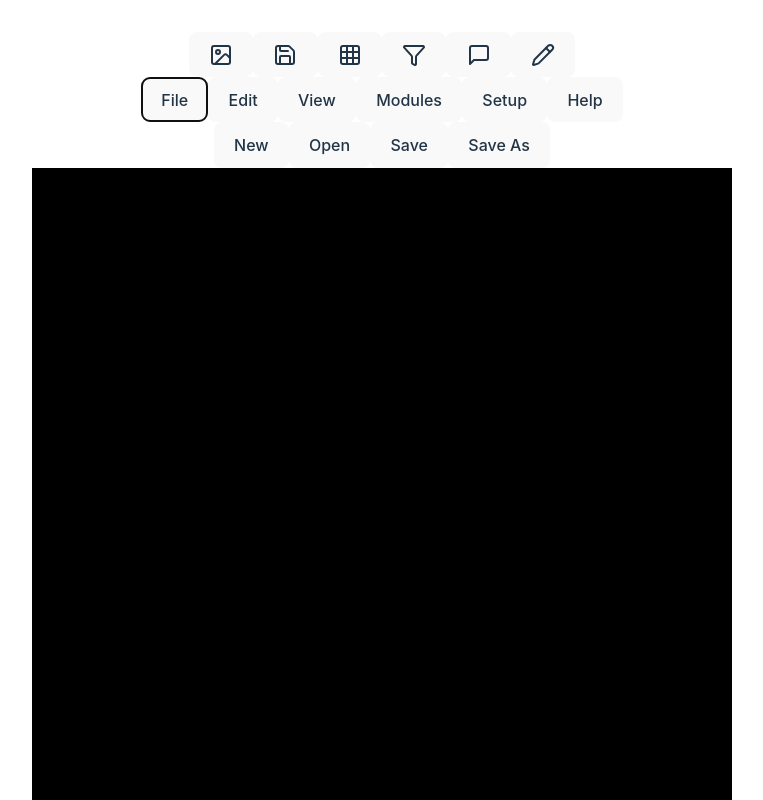
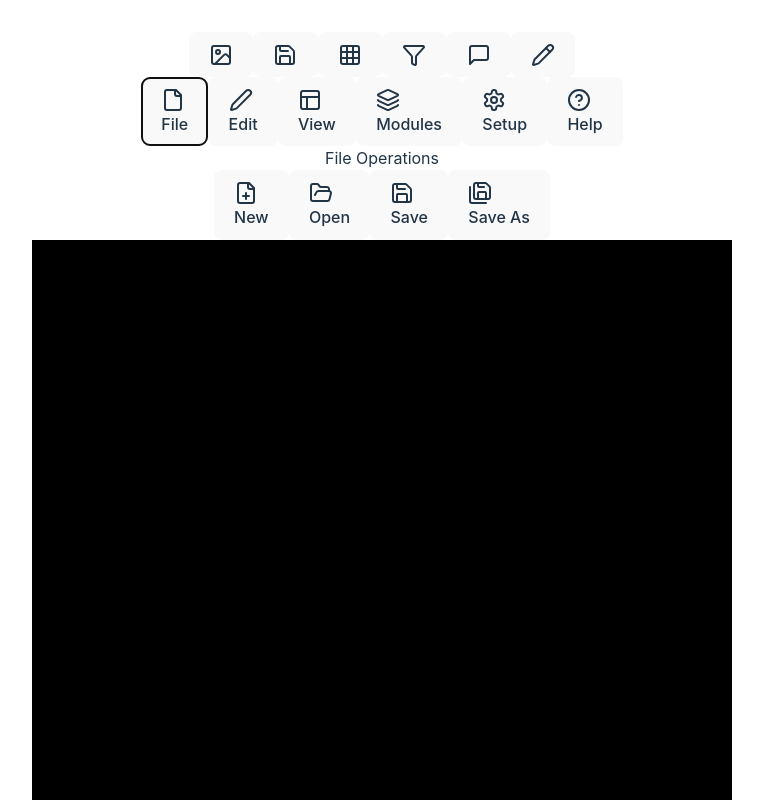
Before and after one commit to YulkonFU/React-Tailwind, a React (Vite) app: page / in a window 1280 px wide. Both pictures are taken after a click on the button "File". Shown: the top 800 px of the page, without its empty margins (258-1021 px from the left). Built offline with nearby package versions, Linux system fonts and the light colour scheme.

Commit message:
Word style menu draft complete

```diff
--- a/src/components/menu/FileMenu.jsx
+++ b/src/components/menu/FileMenu.jsx
@@ -1,11 +1,29 @@
+import { FilePlus, FolderOpen, Save, SaveAll } from 'lucide-react';
 
 const FileMenu = () => {
   return (
-    <div className="absolute bg-white shadow-lg rounded p-2 mt-20 z-50">
-      <button className="block px-4 py-2 text-sm hover:bg-gray-100">New</button>
-      <button className="block px-4 py-2 text-sm hover:bg-gray-100">Open</button>
-      <button className="block px-4 py-2 text-sm hover:bg-gray-100">Save</button>
-      <button className="block px-4 py-2 text-sm hover:bg-gray-100">Save As</button>
+    <div className="flex gap-8">
+      <div className="space-y-4">
+        <h3 className="text-sm font-semibold text-gray-600">File Operations</h3>
+        <div className="flex gap-4">
+          <button className="flex flex-col items-center gap-1 p-2 rounded hover:bg-gray-100">
+            <FilePlus className="w-5 h-5" />
+            <span className="text-xs">New</span>
+          </button>
+          <button className="flex flex-col items-center gap-1 p-2 rounded hover:bg-gray-100">
+            <FolderOpen className="w-5 h-5" />
+            <span className="text-xs">Open</span>
+          </button>
+          <button className="flex flex-col items-center gap-1 p-2 rounded hover:bg-gray-100">
+            <Save className="w-5 h-5" />
+            <span className="text-xs">Save</span>
+          </button>
+          <button className="flex flex-col items-center gap-1 p-2 rounded hover:bg-gray-100">
+            <SaveAll className="w-5 h-5" />
+            <span className="text-xs">Save As</span>
+          </button>
+        </div>
+      </div>
     </div>
   );
 };
--- a/src/components/menu/HelpMenu.jsx
+++ b/src/components/menu/HelpMenu.jsx
@@ -1,10 +1,25 @@
+import { BookOpen, HeadphonesIcon, Info } from 'lucide-react';
 
 const HelpMenu = () => {
   return (
-    <div className="absolute bg-white shadow-lg rounded p-2 mt-20 z-50">
-      <button className="block px-4 py-2 text-sm hover:bg-gray-100">Documentation</button>
-      <button className="block px-4 py-2 text-sm hover:bg-gray-100">Support</button>
-      <button className="block px-4 py-2 text-sm hover:bg-gray-100">About</button>
+    <div className="flex gap-8">
+      <div className="space-y-4">
+        <h3 className="text-sm font-semibold text-gray-600">Help</h3>
+        <div className="flex gap-4">
+          <button className="flex flex-col items-center gap-1 p-2 rounded hover:bg-gray-100">
+            <BookOpen className="w-5 h-5" />
+            <span className="text-xs">Documentation</span>
+          </button>
+          <button className="flex flex-col items-center gap-1 p-2 rounded hover:bg-gray-100">
+            <HeadphonesIcon className="w-5 h-5" />
+            <span className="text-xs">Support</span>
+          </button>
+          <button className="flex flex-col items-center gap-1 p-2 rounded hover:bg-gray-100">
+            <Info className="w-5 h-5" />
+            <span className="text-xs">About</span>
+          </button>
+        </div>
+      </div>
     </div>
   );
 };
--- /dev/null
+++ b/src/components/menu/MenuIcons.jsx
@@ -0,0 +1,17 @@
+import {
+  File,
+  Edit2,
+  Layout,
+  Layers,
+  Settings,
+  HelpCircle
+} from 'lucide-react';
+
+export const MenuIcons = {
+  file: { icon: File, title: "File" },
+  edit: { icon: Edit2, title: "Edit" },
+  view: { icon: Layout, title: "View" },
+  modules: { icon: Layers, title: "Modules" },
+  setup: { icon: Settings, title: "Setup" },
+  help: { icon: HelpCircle, title: "Help" }
+};
--- a/src/components/menu/ModulesMenu.jsx
+++ b/src/components/menu/ModulesMenu.jsx
@@ -1,11 +1,29 @@
+import { Grid, Map, Box, Filter } from 'lucide-react';
 
 const ModulesMenu = () => {
   return (
-    <div className="absolute bg-white shadow-lg rounded p-2 mt-20 z-50">
-      <button className="block px-4 py-2 text-sm hover:bg-gray-100">Measurement Modules</button>
-      <button className="block px-4 py-2 text-sm hover:bg-gray-100">Show Sample Map</button>
-      <button className="block px-4 py-2 text-sm hover:bg-gray-100">Show Pseudo 3D</button>
-      <button className="block px-4 py-2 text-sm hover:bg-gray-100">Show Image Filters</button>
+    <div className="flex gap-8">
+      <div className="space-y-4">
+        <h3 className="text-sm font-semibold text-gray-600">Available Modules</h3>
+        <div className="flex gap-4">
+          <button className="flex flex-col items-center gap-1 p-2 rounded hover:bg-gray-100">
+            <Grid className="w-5 h-5" />
+            <span className="text-xs">Measurement</span>
+          </button>
+          <button className="flex flex-col items-center gap-1 p-2 rounded hover:bg-gray-100">
+            <Map className="w-5 h-5" />
+            <span className="text-xs">Sample Map</span>
+          </button>
+          <button className="flex flex-col items-center gap-1 p-2 rounded hover:bg-gray-100">
+            <Box className="w-5 h-5" />
+            <span className="text-xs">Pseudo 3D</span>
+          </button>
+          <button className="flex flex-col items-center gap-1 p-2 rounded hover:bg-gray-100">
+            <Filter className="w-5 h-5" />
+            <span className="text-xs">Image Filters</span>
+          </button>
+        </div>
+      </div>
     </div>
   );
 };
--- a/src/components/menu/SetupMenu.jsx
+++ b/src/components/menu/SetupMenu.jsx
@@ -1,11 +1,29 @@
+import { Settings2, Database, Users, Save } from 'lucide-react';
 
 const SetupMenu = () => {
   return (
-    <div className="absolute bg-white shadow-lg rounded p-2 mt-20 z-50">
-      <button className="block px-4 py-2 text-sm hover:bg-gray-100">Preferences</button>
-      <button className="block px-4 py-2 text-sm hover:bg-gray-100">System Settings</button>
-      <button className="block px-4 py-2 text-sm hover:bg-gray-100">User Management</button>
-      <button className="block px-4 py-2 text-sm hover:bg-gray-100">Backup & Restore</button>
+    <div className="flex gap-8">
+      <div className="space-y-4">
+        <h3 className="text-sm font-semibold text-gray-600">System Setup</h3>
+        <div className="flex gap-4">
+          <button className="flex flex-col items-center gap-1 p-2 rounded hover:bg-gray-100">
+            <Settings2 className="w-5 h-5" />
+            <span className="text-xs">Preferences</span>
+          </button>
+          <button className="flex flex-col items-center gap-1 p-2 rounded hover:bg-gray-100">
+            <Database className="w-5 h-5" />
+            <span className="text-xs">System Settings</span>
+          </button>
+          <button className="flex flex-col items-center gap-1 p-2 rounded hover:bg-gray-100">
+            <Users className="w-5 h-5" />
+            <span className="text-xs">User Management</span>
+          </button>
+          <button className="flex flex-col items-center gap-1 p-2 rounded hover:bg-gray-100">
+            <Save className="w-5 h-5" />
+            <span className="text-xs">Backup & Restore</span>
+          </button>
+        </div>
+      </div>
     </div>
   );
 };
--- a/src/components/menu/ViewMenu.jsx
+++ b/src/components/menu/ViewMenu.jsx
@@ -1,11 +1,29 @@
+import { Maximize2, Grid, Monitor, RotateCcw } from 'lucide-react';
 
 const ViewMenu = () => {
   return (
-    <div className="absolute bg-white shadow-lg rounded p-2 mt-20 z-50">
-      <button className="block px-4 py-2 text-sm hover:bg-gray-100">Single View</button>
-      <button className="block px-4 py-2 text-sm hover:bg-gray-100">Quad View</button>
-      <button className="block px-4 py-2 text-sm hover:bg-gray-100">Fullscreen</button>
-      <button className="block px-4 py-2 text-sm hover:bg-gray-100">Restore</button>
+    <div className="flex gap-8">
+      <div className="space-y-4">
+        <h3 className="text-sm font-semibold text-gray-600">View Mode</h3>
+        <div className="flex gap-4">
+          <button className="flex flex-col items-center gap-1 p-2 rounded hover:bg-gray-100">
+            <Monitor className="w-5 h-5" />
+            <span className="text-xs">Single View</span>
+          </button>
+          <button className="flex flex-col items-center gap-1 p-2 rounded hover:bg-gray-100">
+            <Grid className="w-5 h-5" />
+            <span className="text-xs">Quad View</span>
+          </button>
+          <button className="flex flex-col items-center gap-1 p-2 rounded hover:bg-gray-100">
+            <Maximize2 className="w-5 h-5" />
+            <span className="text-xs">Fullscreen</span>
+          </button>
+          <button className="flex flex-col items-center gap-1 p-2 rounded hover:bg-gray-100">
+            <RotateCcw className="w-5 h-5" />
+            <span className="text-xs">Restore</span>
+          </button>
+        </div>
+      </div>
     </div>
   );
 };
--- a/src/layout/XactLayout.jsx
+++ b/src/layout/XactLayout.jsx
@@ -19,6 +19,7 @@ import XrayControl from "../components/XrayControl";
 import ManipulatorControl from "../components/ManipulatorControl";
 import DetectorControl from "../components/DetectorControl";
 import DrawingToolbar from "../components/DrawingToolbar";
+import { MenuIcons } from "../components/menu/MenuIcons";
 
 const XactLayout = () => {
   const [activeMenu, setActiveMenu] = useState(null);
@@ -218,54 +219,46 @@ const XactLayout = () => {
         )}
 
         {/* Top Menu Bar */}
+        <div className="bg-white border-b">
+          {/* Menu Icons */}
+          <div className="h-12 flex items-center px-4 gap-4">
+            {Object.entries(MenuIcons).map(([key, { icon: Icon, title }]) => (
+              <button
+                key={key}
+                className={`p-2 rounded-lg transition-all duration-200 relative group ${
+                  activeMenu === key ? "bg-gray-100" : "hover:bg-gray-50"
+                }`}
+                onClick={() => toggleMenu(key)}
+              >
+                <Icon className="w-5 h-5" />
+                {/* Tooltip */}
+                <span
+                  className="absolute -bottom-8 left-1/2 -translate-x-1/2
+                             px-2 py-1 text-xs bg-gray-800 text-white rounded
+                             opacity-0 group-hover:opacity-100 transition-opacity
+                             whitespace-nowrap"
+                >
+                  {title}
+                </span>
+              </button>
+            ))}
+          </div>
+
+          {/* Menu Content */}
           <div
-          className="bg-white h-12 border-b flex items-center px-4 gap-4 relative"
-          ref={menuRef}
+            className={`overflow-hidden transition-all duration-300 ${
+              activeMenu ? "h-[200px]" : "h-0"
+            }`}
           >
-          <button
-            className="px-3 py-1 text-sm hover:bg-gray-200 rounded"
-            onClick={() => toggleMenu("file")}
-          >
-            File
-          </button>
-          <button
-            className="px-3 py-1 text-sm hover:bg-gray-200 rounded"
-            onClick={() => toggleMenu("edit")}
-          >
-            Edit
-          </button>
-          <button
-            className="px-3 py-1 text-sm hover:bg-gray-200 rounded"
-            onClick={() => toggleMenu("view")}
-          >
-            View
-          </button>
-          <button
-            className="px-3 py-1 text-sm hover:bg-gray-200 rounded"
-            onClick={() => toggleMenu("modules")}
-          >
-            Modules
-          </button>
-          <button
-            className="px-3 py-1 text-sm hover:bg-gray-200 rounded"
-            onClick={() => toggleMenu("setup")}
-          >
-            Setup
-          </button>
-          <button
-            className="px-3 py-1 text-sm hover:bg-gray-200 rounded"
-            onClick={() => toggleMenu("help")}
-          >
-            Help
-          </button>
-
-          {/* 下拉菜单 */}
+            <div className="p-4 bg-white shadow-lg">
               {activeMenu === "file" && <FileMenu />}
               {activeMenu === "edit" && <EditMenu />}
               {activeMenu === "view" && <ViewMenu />}
               {activeMenu === "modules" && <ModulesMenu />}
               {activeMenu === "setup" && <SetupMenu />}
               {activeMenu === "help" && <HelpMenu />}
+            </div>
+          </div>
         </div>
 
         {/* Main Workspace */}
```
Also changed, not shown: src/components/menu/EditMenu.jsx (+33 -6 lines). Lines whose indentation alone changed are shown as unchanged.
